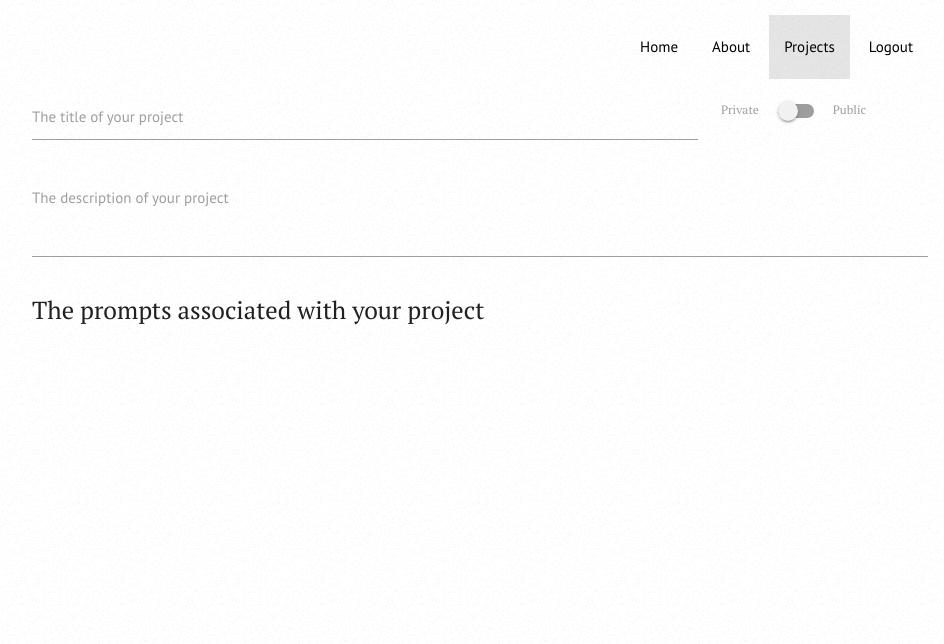
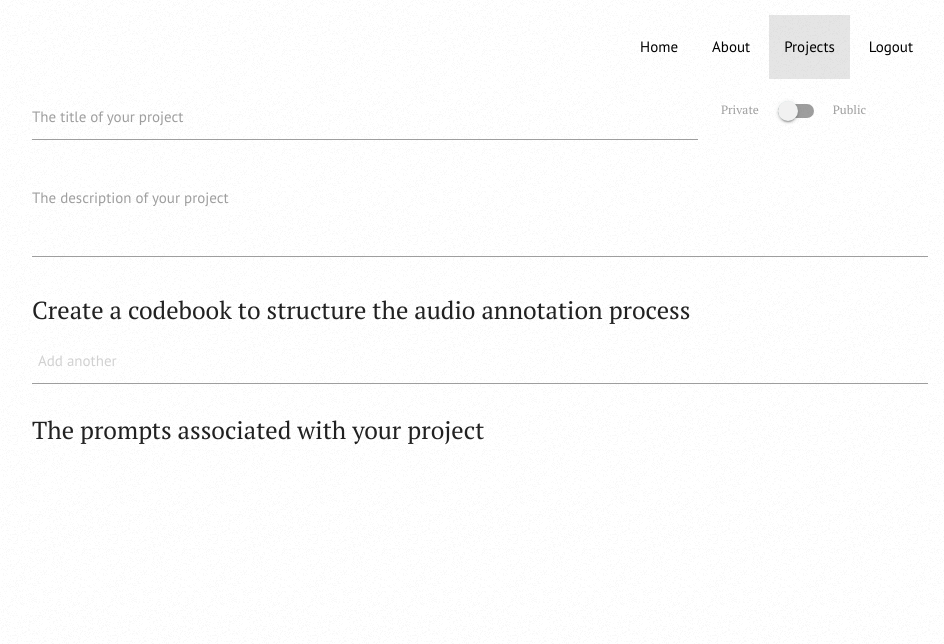
Before and after one commit to jawrainey/GabberAPI, a Flask app: page /project/create in a window 1280 px wide. Shown: the top 644 px of the page, without its empty margins (160-1104 px from the left). Run offline with Flask 3, Linux system fonts and the light colour scheme; the visitor is signed in with stand-in values (Sample User, id 1); data comes from the database, SQL or seed files in the repository; some libraries are stand-ins or nearby versions.

Commit message:
Add and edit codes in a codebook for a project

```diff
--- a/frontend/templates/views/projects/edit.html
+++ b/frontend/templates/views/projects/edit.html
@@ -22,6 +22,17 @@
     color: #FFFFFF;
   }
 
+  .chips .input {
+      width: 40% !important;
+  }
+
+  .chips.invalid {
+    border-bottom: 1px solid #F44336;
+    box-shadow: 0 1px 0 0 #F44336;
+  }
+
+  .hidden { display: none; }
+
   </style>
 {%- endblock %}
 {% block content %}
@@ -35,9 +46,9 @@
 
           <div class="valign-wrapper col s12 m3">
             <h5 class="switch">
-              <label>
+              <label id="ispublicLabel">
                 Private
-                <input {% if project and project.type == 1 %}checked {% endif %} type="checkbox" name="ispublic">
+                <input {% if project and project.type == 1 %}checked {% endif %} type="checkbox" name="ispublic" id="ispublic">
                 <span class="lever"></span>
                 Public
               </label>
@@ -50,6 +61,11 @@
               <label for="description" id="descriptionLabel">The description of your project</label>
               <span class="error">A description of your project is required</span>
             </div>
+          </div>
+
+          <div class="col s12">
+              <h5>Create a codebook to structure the audio annotation process</h5>
+              <div class="chips chips-initial input-field"></div>
           </div>
 
           <div id="promptContainer" class="col s12">
@@ -93,6 +109,14 @@
     $(function() {
         var generated_pids = [];
 
+        $('.chips').material_chip();
+
+        $('.chips-initial').material_chip({
+            data: {{ codebook|tojson }},
+            placeholder: 'Add another',
+            secondaryPlaceholder: 'Press enter to add a code'
+        });
+
         $('#title').on('input', function() {
 
             var input=$(this);
@@ -122,21 +146,34 @@
         });
 
         $(".submit").on("click", function() {
-
             var form_data=$("#projectCreationForm").serializeArray();
 
             var error_free = true;
 
             for (var input in form_data) {
+                var element = $("#" + form_data[input]['name']);
+                // Very much procedural code: trigger item such that the valid class is set
+                // The reason for this is because we only want to validate prompts and codes below,
+                // also, when the form is submitted it only completes if all elements are valid.
+                if (element.selector.includes("title")) {
+                    $('#title').trigger('input');
+                }
+                if (element.selector.includes("description")) {
+                    $('#description').trigger('input');
+                }
 
-                var element = $("#" + form_data[input]['name']);
+                // Remove the Public/Private toggle from the form_data to validate
+                if (element.selector === "#ispublic") {
+                    form_data.splice(input, 1);
+                    continue;
+                }
+
                 var valid = element.hasClass("valid");
-                var error_element = $("span", element.parent());
 
                 // This is a prompt, so we must validate it here as the IDs are random
                 if (element[0].id.split("-")[0] === "promptText") {
                     if(element.val()){
-	                    element[0].placeholder = "The short description of your project";
+	                    element[0].placeholder = "The description of your project";
 	                    element.removeClass("invalid").addClass("valid");
 	                }
 	                else {
@@ -154,7 +191,6 @@
                         _error.removeClass("error_show").addClass("error");
                     }
                     else {
-
                         _error.removeClass("error").addClass("error_show");
                         error_free = false;
                     }
@@ -164,11 +200,24 @@
                     error_free = false;
                 }
             }
+
+            var codebook = $('.chips').data().chips;
+
+            if (codebook.length <= 0) {
+                $('.chips').addClass("invalid").removeClass("valid");
+                $('.chips > .input')[0].placeholder = "Error: please enter a list of codes";
+                error_free = false;
+            }
+            else {
+                $('.chips').removeClass("invalid").addClass("valid");
+                $('.chips > .input')[0].placeholder = "Add another";
+            }
+
             if (!error_free) {
                 event.preventDefault();
             }
-            else{
-                document.forms[0].submit();
+            else {
+                $('#projectCreationForm').append($('<textarea class="hidden" name="codebook"/>').text(JSON.stringify(codebook))).submit();
             }
         });
 
@@ -181,6 +230,8 @@
             prompt = prompt.replace(/new/g, gpid);
             // Problem: the ID is not necessary?
             $("#promptContainer").append(prompt);
+            // Brings the prompt into focus by jumping to the bottom
+            window.scrollTo(0,document.body.scrollHeight);
         });
 
         $("#promptContainer").on("click", ".actions .upload", function() {
--- a/frontend/templates/views/shared/macros.html
+++ b/frontend/templates/views/shared/macros.html
@@ -57,7 +57,7 @@
                   <a class="btn-floating delete" data-prompt-id="{{ prompt_id }}"><i class="material-icons">delete</i></a>
                 </div>
                 <div class="card-image">
-                  <input type="file" name="upload-{{ prompt_id }}" id="upload-{{ prompt_id }}" onchange="readURL(this)">
+                  <input class="valid" type="file" name="upload-{{ prompt_id }}" id="upload-{{ prompt_id }}" onchange="readURL(this)">
                   <label for="upload-{{ prompt_id }}">
                     <img id="promptImg-{{ prompt_id }}" src="{{ image_url }}" />
                   </label>
--- a/gabber/projects/views.py
+++ b/gabber/projects/views.py
@@ -1,4 +1,4 @@
-from gabber.projects.models import Interview, Membership, Project, ProjectPrompt, Roles
+from gabber.projects.models import Interview, Membership, Project, ProjectPrompt, Roles, Codebook, Code
 from gabber.users.models import User
 from flask import Blueprint, current_app, render_template, url_for, redirect, request, flash, abort
 from flask_login import current_user, login_required
@@ -124,7 +124,7 @@ def create():
     """
     Renders the create view and form to the user.
     """
-    return render_template('views/projects/edit.html')
+    return render_template('views/projects/edit.html', codebook=[])
 
 
 @project.route('create', methods=['POST'])
@@ -160,6 +160,23 @@ def create_post():
     # Add and flush now to gain access to the project id when creating prompts below
     db.session.add(nproject)
     db.session.flush()
+
+    import json
+    codebook = json.loads(_form.get('codebook', []))
+
+    if codebook:
+        db_codebook = Codebook(project_id=nproject.id)
+        nproject.codebook.append(db_codebook)
+        db.session.add(db_codebook)
+        db.session.commit()
+
+        for c in codebook:
+            code = Code(text=c['tag'], codebook_id=db_codebook.id)
+            db.session.add(code)
+            db_codebook.codes.append(code)
+            db.session.commit()
+
+        _form.pop('codebook')
 
     for textfield, field_value in _form.items():
         prompt = ProjectPrompt(creator=current_user.id, text_prompt=field_value, project_id=nproject.id)
@@ -202,9 +219,35 @@ def edit(slug=None):
         from slugify import slugify
         project.slug = slugify(project.title)
 
+        import json
+        codebook = json.loads(_form.get('codebook', []))
+
+        if codebook:
+            pj_codebook = Codebook.query.filter_by(project_id=project.id).first()
+            pj_codes = pj_codebook.codes.all()
+            # Create newly added codes for the codebook
+            for item in codebook:
+                _id = item.get('id', None)
+                if not _id:
+                    code = Code(text=item.get('tag', None), codebook_id=pj_codebook.id)
+                    db.session.add(code)
+                    pj_codebook.codes.append(code)
+                    db.session.commit()
+
+            # Remove codes that were removes by the user:
+            user_codes = set([c['id'] for c in codebook if c.get('id', None)])
+            known_codes = set([c.id for c in pj_codes])
+            removed_tags = known_codes - user_codes
+            if removed_tags:
+                for tag_id in removed_tags:
+                    code = Code.query.filter_by(id=tag_id).first()
+                    db.session.delete(code)
+                    db.session.commit()
+
         _form.pop('title')
         _form.pop('description')
         _form.pop('ispublic', None)
+        _form.pop('codebook')
 
         for fieldname, prompt_text in _form.items():
             for file_id, uploaded_file in request.files.items():
@@ -234,7 +277,14 @@ def edit(slug=None):
         db.session.commit()
         flash('The prompts for your project have been updated if any changes were made.')
         return redirect(url_for('main.projects'))
-    return render_template('views/projects/edit.html', project=project)
+
+    _cb = Codebook.query.filter_by(project_id=project.id).first()
+
+    if _cb:
+        codebook = [{'id': c.id, 'tag': c.text} for c in Codebook.query.filter_by(project_id=project.id).first().codes.all()]
+    else:
+        codebook = []
+    return render_template('views/projects/edit.html', project=project, codebook=codebook)
 
 
 def __upload_prompt_image(filetosave, projectid, promptid):
```
